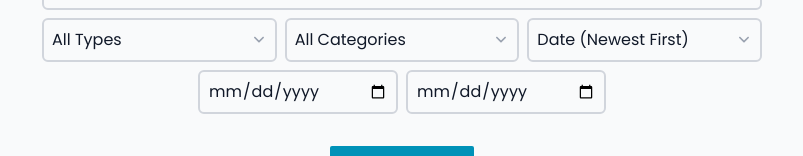
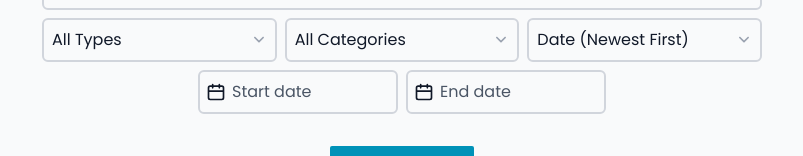
Before and after one commit to adaozturkk/expense-tracker, a React (Vite) app: page / in a window 1280 px wide. Shown: the part 372-528 px from the top of the page, without its empty margins (238-1041 px from the left). Built offline with nearby package versions, Linux system fonts and the light colour scheme.

Commit message:
added react-datepicker library

```diff
--- a/package.json
+++ b/package.json
@@ -11,6 +11,7 @@
   },
   "dependencies": {
     "react": "^19.0.0",
+    "react-datepicker": "^8.3.0",
     "react-dom": "^19.0.0",
     "react-router-dom": "^7.1.5",
     "recharts": "^2.15.1"
--- a/src/components/SearchFilter.jsx
+++ b/src/components/SearchFilter.jsx
@@ -1,4 +1,6 @@
 import React, { useEffect, useMemo, useState } from "react";
+import DatePicker from "react-datepicker";
+import "react-datepicker/dist/react-datepicker.css";
 
 const SearchFilter = ({
   transactions,
@@ -52,12 +54,16 @@ const SearchFilter = ({
     // Filter date range
     if (startDate) {
       filtered = filtered.filter(
-        (transaction) => new Date(transaction.date) >= new Date(startDate)
+        (transaction) =>
+          transaction.date && new Date(transaction.date) >= new Date(startDate)
       );
     }
     if (endDate) {
+      const inclusiveEndDate = new Date(endDate).setHours(23, 59, 59, 999); // Inclusive for end date too
+
       filtered = filtered.filter(
-        (transaction) => new Date(transaction.date) <= new Date(endDate)
+        (transaction) =>
+          transaction.date && new Date(transaction.date) <= inclusiveEndDate
       );
     }
 
@@ -95,7 +101,7 @@ const SearchFilter = ({
           value={search}
           onChange={(e) => setSearch(e.target.value)}
           placeholder="Search transaction..."
-          className="input pl-10 pr-4 placeholder:text-gray-600 dark:placeholder:text-gray-300"
+          className="input pl-10 pr-4"
         />
 
         {/* Search icon */}
@@ -252,25 +258,70 @@ const SearchFilter = ({
         {/* Date Range */}
         <div className="flex col-span-full justify-center items-center gap-2">
           {/* Start date */}
-          <div className="flex-1 max-w-[200px]">
-            <input
-              type="date"
-              value={startDate || ""}
-              onChange={(e) => setStartDate(e.target.value)}
-              className="input dark:[color-scheme:dark]"
-              aria-label="Transaction start date"
+          <div className="flex-1 max-w-[200px] relative">
+            <DatePicker
+              selected={startDate}
+              onChange={(date) => setStartDate(date)}
+              selectsStart
+              startDate={startDate}
+              endDate={endDate}
+              className="input pl-8"
+              dateFormat="dd.MM.yyyy"
+              placeholderText="Start date"
+              calendarClassName="dark:!bg-gray-600"
+              isClearable={true}
             />
+
+            <svg
+              fill="currentColor"
+              viewBox="0 0 24 24"
+              xmlns="http://www.w3.org/2000/svg"
+              className="w-5 h-5 absolute top-1/2 -translate-y-1/2 left-2 pointer-events-none"
+            >
+              <g id="SVGRepo_bgCarrier" stroke-width="0"></g>
+              <g
+                id="SVGRepo_tracerCarrier"
+                stroke-linecap="round"
+                stroke-linejoin="round"
+              ></g>
+              <g id="SVGRepo_iconCarrier">
+                <path d="M19,4H17V3a1,1,0,0,0-2,0V4H9V3A1,1,0,0,0,7,3V4H5A3,3,0,0,0,2,7V19a3,3,0,0,0,3,3H19a3,3,0,0,0,3-3V7A3,3,0,0,0,19,4Zm1,15a1,1,0,0,1-1,1H5a1,1,0,0,1-1-1V12H20Zm0-9H4V7A1,1,0,0,1,5,6H7V7A1,1,0,0,0,9,7V6h6V7a1,1,0,0,0,2,0V6h2a1,1,0,0,1,1,1Z"></path>
+              </g>
+            </svg>
           </div>
 
           {/* End date */}
-          <div className="flex-1 max-w-[200px]">
-            <input
-              type="date"
-              value={endDate || ""}
-              onChange={(e) => setEndDate(e.target.value)}
-              className="input dark:[color-scheme:dark]"
-              aria-label="Transaction end date"
+          <div className="flex-1 max-w-[200px] relative">
+            <DatePicker
+              selected={endDate}
+              onChange={(date) => setEndDate(date)}
+              selectsEnd
+              startDate={startDate}
+              endDate={endDate}
+              minDate={startDate}
+              className="input pl-8"
+              dateFormat="dd.MM.yyyy"
+              placeholderText="End date"
+              calendarClassName="dark:!bg-gray-600"
+              isClearable={true}
             />
+
+            <svg
+              fill="currentColor"
+              viewBox="0 0 24 24"
+              xmlns="http://www.w3.org/2000/svg"
+              className="w-5 h-5 absolute top-1/2 -translate-y-1/2 left-2 pointer-events-none"
+            >
+              <g id="SVGRepo_bgCarrier" stroke-width="0"></g>
+              <g
+                id="SVGRepo_tracerCarrier"
+                stroke-linecap="round"
+                stroke-linejoin="round"
+              ></g>
+              <g id="SVGRepo_iconCarrier">
+                <path d="M19,4H17V3a1,1,0,0,0-2,0V4H9V3A1,1,0,0,0,7,3V4H5A3,3,0,0,0,2,7V19a3,3,0,0,0,3,3H19a3,3,0,0,0,3-3V7A3,3,0,0,0,19,4Zm1,15a1,1,0,0,1-1,1H5a1,1,0,0,1-1-1V12H20Zm0-9H4V7A1,1,0,0,1,5,6H7V7A1,1,0,0,0,9,7V6h6V7a1,1,0,0,0,2,0V6h2a1,1,0,0,1,1,1Z"></path>
+              </g>
+            </svg>
           </div>
         </div>
       </div>
--- a/src/index.css
+++ b/src/index.css
@@ -53,7 +53,7 @@ layer(base);
 
   /* Input styles */
   .input {
-    @apply w-full p-2 border-2 rounded-md focus:outline-none text-gray-900 dark:text-gray-50 border-gray-300 dark:border-gray-700 focus:border-gray-400 dark:focus:border-gray-600 bg-gray-50 dark:bg-gray-800 transition appearance-none;
+    @apply w-full p-2 border-2 rounded-md focus:outline-none text-gray-900 dark:text-gray-50 border-gray-300 dark:border-gray-700 focus:border-gray-400 dark:focus:border-gray-600 bg-gray-50 dark:bg-gray-800 placeholder:text-gray-600 dark:placeholder:text-gray-300 transition appearance-none;
   }
 
   /* Budget card styles */
@@ -67,4 +67,10 @@ layer(base);
   }
 }
 
+/* Datepicker styles */
+.react-datepicker-wrapper {
+  display: block !important;
+  width: 100% !important;
+}
+
 @custom-variant dark (&:where(.dark, .dark *));
--- a/src/pages/AddTransaction.jsx
+++ b/src/pages/AddTransaction.jsx
@@ -2,6 +2,8 @@ import React, { useEffect, useState } from "react";
 import Header from "../components/Header";
 import { useNavigate } from "react-router-dom";
 import { checkValidInput } from "../utils/checkValidInput";
+import DatePicker from "react-datepicker";
+import "react-datepicker/dist/react-datepicker.css";
 
 const AddTransaction = ({
   desc,
@@ -31,7 +33,7 @@ const AddTransaction = ({
       type: type,
       category: category,
       amount: parseFloat(amount),
-      date: date,
+      date: date ? formatDateToLocal(date) : null,
     };
 
     // Check if the input is valid
@@ -49,6 +51,13 @@ const AddTransaction = ({
       // Proceed to the home page
       setProceedHome(true);
     }
+  };
+
+  // Format date to local time zone
+  const formatDateToLocal = (date) => {
+    return new Date(date.getTime() - date.getTimezoneOffset() * 60000)
+      .toISOString()
+      .split("T")[0];
   };
 
   // Reset form
@@ -95,7 +104,7 @@ const AddTransaction = ({
             aria-label="Setting transaction description"
             onChange={(e) => setDesc(e.target.value)}
             placeholder="Description(optional)"
-            className="input mb-3 placeholder:text-gray-600 dark:placeholder:text-gray-300"
+            className="input mb-3"
           />
 
           <div className="grid grid-cols-1 sm:grid-cols-2 gap-3 mb-3">
@@ -184,18 +193,38 @@ const AddTransaction = ({
               aria-label="Setting transaction amount"
               placeholder="Amount"
               required
-              className="input placeholder:text-gray-600 dark:placeholder:text-gray-300"
+              className="input"
             />
 
             {/* Set date */}
-            <input
-              type="date"
-              value={date || ""}
-              onChange={(e) => setDate(e.target.value)}
-              aria-label="Setting transaction date"
-              required
-              className="input dark:[color-scheme:dark]"
-            />
+            <div className="relative w-full">
+              <DatePicker
+                className="input pl-8"
+                selected={date}
+                onChange={(date) => setDate(date)}
+                dateFormat="dd.MM.yyyy"
+                placeholderText="Date"
+                calendarClassName="dark:!bg-gray-600"
+                isClearable={true}
+              />
+
+              <svg
+                fill="currentColor"
+                viewBox="0 0 24 24"
+                xmlns="http://www.w3.org/2000/svg"
+                className="w-5 h-5 absolute top-1/2 -translate-y-1/2 left-2 pointer-events-none"
+              >
+                <g id="SVGRepo_bgCarrier" stroke-width="0"></g>
+                <g
+                  id="SVGRepo_tracerCarrier"
+                  stroke-linecap="round"
+                  stroke-linejoin="round"
+                ></g>
+                <g id="SVGRepo_iconCarrier">
+                  <path d="M19,4H17V3a1,1,0,0,0-2,0V4H9V3A1,1,0,0,0,7,3V4H5A3,3,0,0,0,2,7V19a3,3,0,0,0,3,3H19a3,3,0,0,0,3-3V7A3,3,0,0,0,19,4Zm1,15a1,1,0,0,1-1,1H5a1,1,0,0,1-1-1V12H20Zm0-9H4V7A1,1,0,0,1,5,6H7V7A1,1,0,0,0,9,7V6h6V7a1,1,0,0,0,2,0V6h2a1,1,0,0,1,1,1Z"></path>
+                </g>
+              </svg>
+            </div>
           </div>
 
           {/* Add transaction button */}
--- a/src/pages/EditTransaction.jsx
+++ b/src/pages/EditTransaction.jsx
@@ -2,6 +2,8 @@ import React, { useEffect } from "react";
 import Header from "../components/Header";
 import { useNavigate, useParams } from "react-router-dom";
 import { checkValidInput } from "../utils/checkValidInput";
+import DatePicker from "react-datepicker";
+import "react-datepicker/dist/react-datepicker.css";
 
 const EditTransaction = ({
   desc,
@@ -35,7 +37,7 @@ const EditTransaction = ({
       setType(transaction.type);
       setCategory(transaction.category);
       setAmount(transaction.amount);
-      setDate(transaction.date);
+      setDate(new Date(transaction.date));
     } else {
       navigate("/");
     }
@@ -50,7 +52,7 @@ const EditTransaction = ({
       type: type,
       category: category,
       amount: parseFloat(amount),
-      date: date,
+      date: date ? date.toISOString().split("T")[0] : null,
     };
 
     // Check if the input is valid
@@ -92,7 +94,7 @@ const EditTransaction = ({
             aria-label="Edit transaction description"
             onChange={(e) => setDesc(e.target.value)}
             placeholder="Description(optional)"
-            className="input mb-3 placeholder:text-gray-600 dark:placeholder:text-gray-300"
+            className="input mb-3"
           />
 
           <div className="grid grid-cols-1 sm:grid-cols-2 gap-3 mb-3">
@@ -185,14 +187,34 @@ const EditTransaction = ({
             />
 
             {/* Edit date */}
-            <input
-              type="date"
-              value={date}
-              onChange={(e) => setDate(e.target.value)}
-              aria-label="Edit transaction date"
-              required
-              className="input dark:[color-scheme:dark]"
+            <div className="relative w-full">
+              <DatePicker
+                className="input pl-8"
+                selected={date}
+                onChange={(date) => setDate(date)}
+                dateFormat="dd.MM.yyyy"
+                placeholderText="Date"
+                calendarClassName="dark:!bg-gray-600"
+                isClearable={true}
               />
+
+              <svg
+                fill="currentColor"
+                viewBox="0 0 24 24"
+                xmlns="http://www.w3.org/2000/svg"
+                className="w-5 h-5 absolute top-1/2 -translate-y-1/2 left-2 pointer-events-none"
+              >
+                <g id="SVGRepo_bgCarrier" stroke-width="0"></g>
+                <g
+                  id="SVGRepo_tracerCarrier"
+                  stroke-linecap="round"
+                  stroke-linejoin="round"
+                ></g>
+                <g id="SVGRepo_iconCarrier">
+                  <path d="M19,4H17V3a1,1,0,0,0-2,0V4H9V3A1,1,0,0,0,7,3V4H5A3,3,0,0,0,2,7V19a3,3,0,0,0,3,3H19a3,3,0,0,0,3-3V7A3,3,0,0,0,19,4Zm1,15a1,1,0,0,1-1,1H5a1,1,0,0,1-1-1V12H20Zm0-9H4V7A1,1,0,0,1,5,6H7V7A1,1,0,0,0,9,7V6h6V7a1,1,0,0,0,2,0V6h2a1,1,0,0,1,1,1Z"></path>
+                </g>
+              </svg>
+            </div>
           </div>
 
           {/* Edit transaction button */}
```
Also changed, not shown: 1 other file (tests, documents, lock files or other folders). Lines whose indentation alone changed are shown as unchanged.
